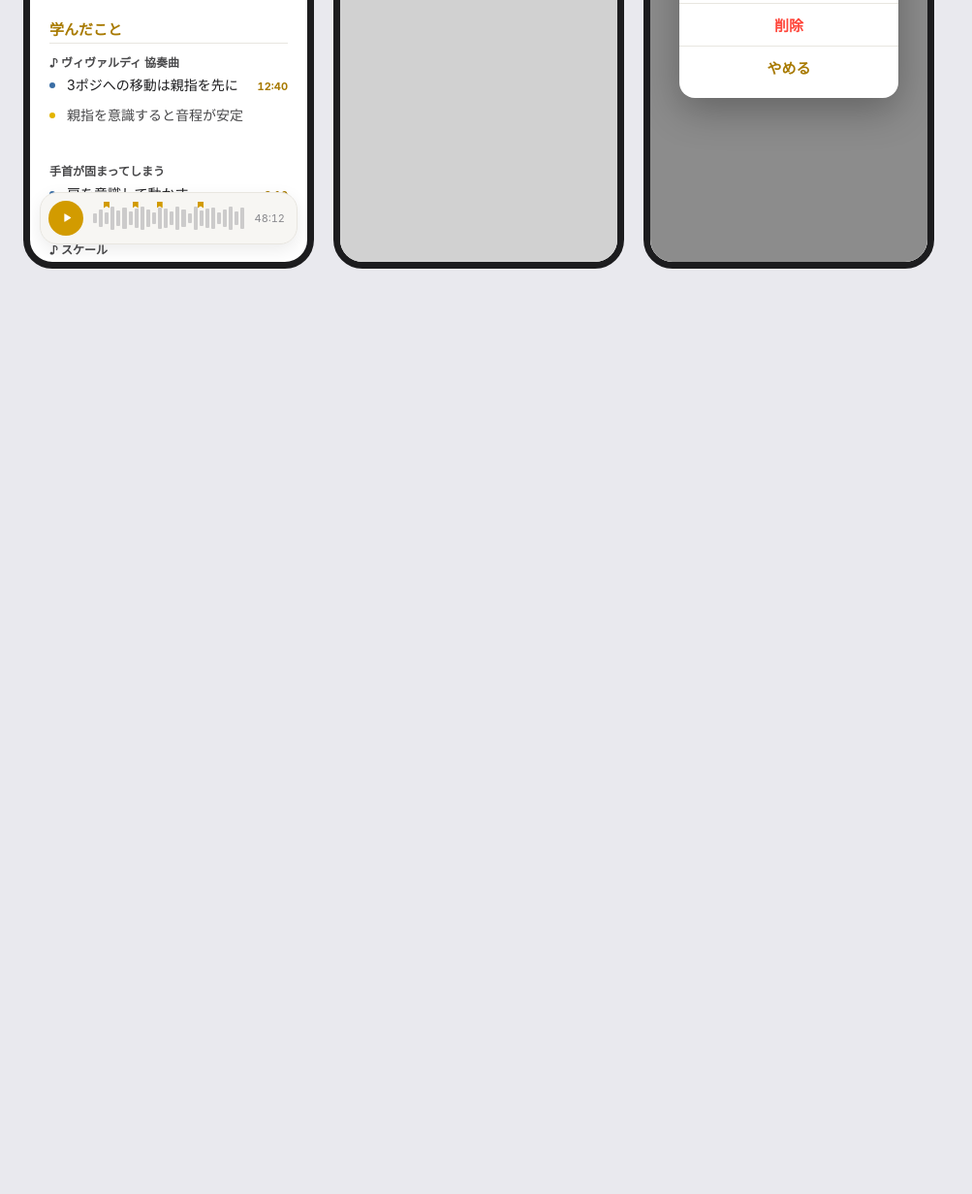
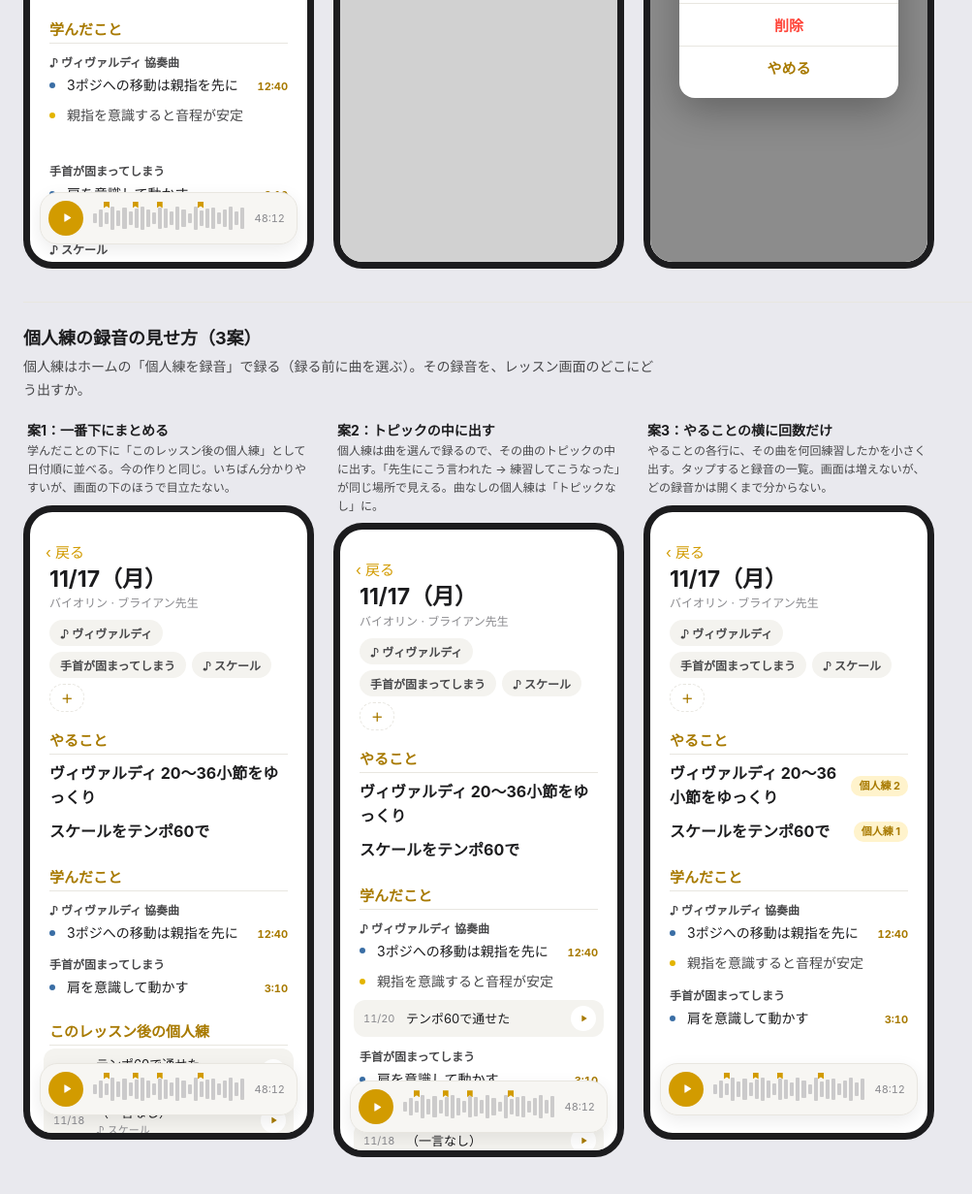
Before and after one commit to sion-neko/LessonManage, a plain HTML site: page design/prototypes/lesson-add-variants.html in a window 1280 px wide. Shown: the part 2426-3657 px from the top of the page at 97% size, without its empty margins (0-1003 px from the left). Before the commit the page ends 2771 px from the top, so only its background shows below. Drawn offline with Linux system fonts and the light colour scheme.

Commit message:
レッスン画面の案：個人練の録音の見せ方を3案足す
Co-Authored-By: Claude Opus 5.5 <noreply@anthropic.com>

```diff
--- a/design/prototypes/lesson-add-variants.html
+++ b/design/prototypes/lesson-add-variants.html
@@ -120,6 +120,13 @@ ul.l { margin: 0; padding: 0; list-style: none; }
 .cdlg p { font-size: 12px; color: var(--sub); line-height: 1.7; margin: 8px 0 12px; }
 .cbtn { padding: 11px; border-top: .5px solid var(--line); font-size: 15px; color: var(--accent-d); font-weight: 600; margin: 0 -18px; }
 .cbtn.del { color: var(--rec); font-weight: 700; }
+.prr { display: flex; align-items: center; gap: 8px; margin: 3px 14px; padding: 6px 8px 6px 10px; border-radius: 12px; background: var(--soft); }
+.prr .pd { flex: none; width: 36px; font-size: 11px; color: var(--muted); font-variant-numeric: tabular-nums; }
+.prr .pn { flex: 1; min-width: 0; font-size: 13px; }
+.prr .pn small { display: block; font-size: 11px; color: var(--muted); }
+.prr .ppb { width: 26px; height: 26px; border-radius: 50%; background: var(--paper); color: var(--accent-d); display: grid; place-items: center; flex: none; }
+.prr .ppb svg { width: 10px; height: 10px; }
+.cnt { flex: none; align-self: center; font-size: 11px; font-weight: 700; color: var(--accent-d); background: var(--flash); border-radius: 10px; padding: 2px 8px; }
 .recbar { position: absolute; left: 10px; right: 10px; bottom: 18px; display: flex; align-items: center; gap: 10px; padding: 8px 8px 8px 14px; border-radius: 18px; background: #18181a; color: #fff; box-shadow: 0 6px 18px rgba(0,0,0,.2); }
 .recbar .r { width: 9px; height: 9px; border-radius: 50%; background: var(--rec); }
 .recbar .t { flex: 1; font-weight: 700; font-variant-numeric: tabular-nums; }
@@ -138,6 +145,10 @@ ul.l { margin: 0; padding: 0; list-style: none; }
 <h2 class="sec">録音</h2>
 <p class="lead">録音ボタンは、ホームの「個人練を録音」と同じ金色のボタンにそろえた。録音中は画面全体を録音の画面にする（再生画面と同じ暗い色で、時間と波形と停止）。左上の「閉じる」で、録音したままレッスン画面に戻れる。録り終わると下にプレーヤーが残る。</p>
 <div class="phones" id="pr"></div>
+
+<h2 class="sec">個人練の録音の見せ方（3案）</h2>
+<p class="lead">個人練はホームの「個人練を録音」で録る（録る前に曲を選ぶ）。その録音を、レッスン画面のどこにどう出すか。</p>
+<div class="phones" id="pk"></div>
 </div>
 
 <script>
@@ -205,6 +216,23 @@ R.push(
   ['削除の確認', '元に戻せないので確認を挟む。何が消えて何が残るかを書いておく。',
     pvDel(confirmDel)],
 );
+// ── 個人練の見せ方 ──
+const pbar = '<div class="pbar"><span class="pb">' + play + '</span><div class="wv">' + hs.slice(0, 26).map((h) => '<i style="height:' + (h * 2) + 'px"></i>').join('') + flagsAt.map((x) => '<b style="left:' + x + '%"></b>').join('') + '</div><span class="d">48:12</span></div>';
+const pr = (d, n, s) => '<li class="prr"><span class="pd">' + d + '</span><span class="pn">' + n + (s ? '<small>' + s + '</small>' : '') + '</span><span class="ppb">' + play + '</span></li>';
+const top3 = head('11/17（月）', chips(['♪ ヴィヴァルディ', '手首が固まってしまう', '♪ スケール']));
+const hwBlock = '<div class="h">やること</div><ul class="l"><li class="li hw">ヴィヴァルディ 20〜36小節をゆっくり</li><li class="li hw">スケールをテンポ60で</li></ul>';
+const K = [
+  ['案1：一番下にまとめる', '学んだことの下に「このレッスン後の個人練」として日付順に並べる。今の作りと同じ。いちばん分かりやすいが、画面の下のほうで目立たない。',
+    top3 + hwBlock + '<div class="h">学んだこと</div><div class="tk">♪ ヴィヴァルディ 協奏曲</div><ul class="l">' + row('t', '3ポジへの移動は親指を先に', '12:40') + '</ul><div class="tk">手首が固まってしまう</div><ul class="l">' + row('t', '肩を意識して動かす', '3:10') + '</ul>' +
+    '<div class="h">このレッスン後の個人練</div><ul class="l">' + pr('11/20', 'テンポ60で通せた', '♪ ヴィヴァルディ') + pr('11/18', '（一言なし）', '♪ スケール') + '</ul>' + pbar],
+  ['案2：トピックの中に出す', '個人練は曲を選んで録るので、その曲のトピックの中に出す。「先生にこう言われた → 練習してこうなった」が同じ場所で見える。曲なしの個人練は「トピックなし」に。',
+    top3 + hwBlock + '<div class="h">学んだこと</div><div class="tk">♪ ヴィヴァルディ 協奏曲</div><ul class="l">' + row('t', '3ポジへの移動は親指を先に', '12:40') + row('m', '親指を意識すると音程が安定') + pr('11/20', 'テンポ60で通せた', '') + '</ul>' +
+    '<div class="tk">手首が固まってしまう</div><ul class="l">' + row('t', '肩を意識して動かす', '3:10') + '</ul><div class="tk">♪ スケール</div><ul class="l">' + pr('11/18', '（一言なし）', '') + '</ul>' + pbar],
+  ['案3：やることの横に回数だけ', 'やることの各行に、その曲を何回練習したかを小さく出す。タップすると録音の一覧。画面は増えないが、どの録音かは開くまで分からない。',
+    top3 + '<div class="h">やること</div><ul class="l"><li class="li hw"><span class="tx">ヴィヴァルディ 20〜36小節をゆっくり</span><span class="cnt">個人練 2</span></li><li class="li hw"><span class="tx">スケールをテンポ60で</span><span class="cnt">個人練 1</span></li></ul>' +
+    '<div class="h">学んだこと</div><div class="tk">♪ ヴィヴァルディ 協奏曲</div><ul class="l">' + row('t', '3ポジへの移動は親指を先に', '12:40') + row('m', '親指を意識すると音程が安定') + '</ul><div class="tk">手首が固まってしまう</div><ul class="l">' + row('t', '肩を意識して動かす', '3:10') + '</ul>' + pbar],
+];
+document.getElementById('pk').innerHTML = K.map(fr).join('');
 document.getElementById('pt').innerHTML = T.map(fr).join('');
 document.getElementById('pr').innerHTML = R.map(fr).join('');
 </script>
```
